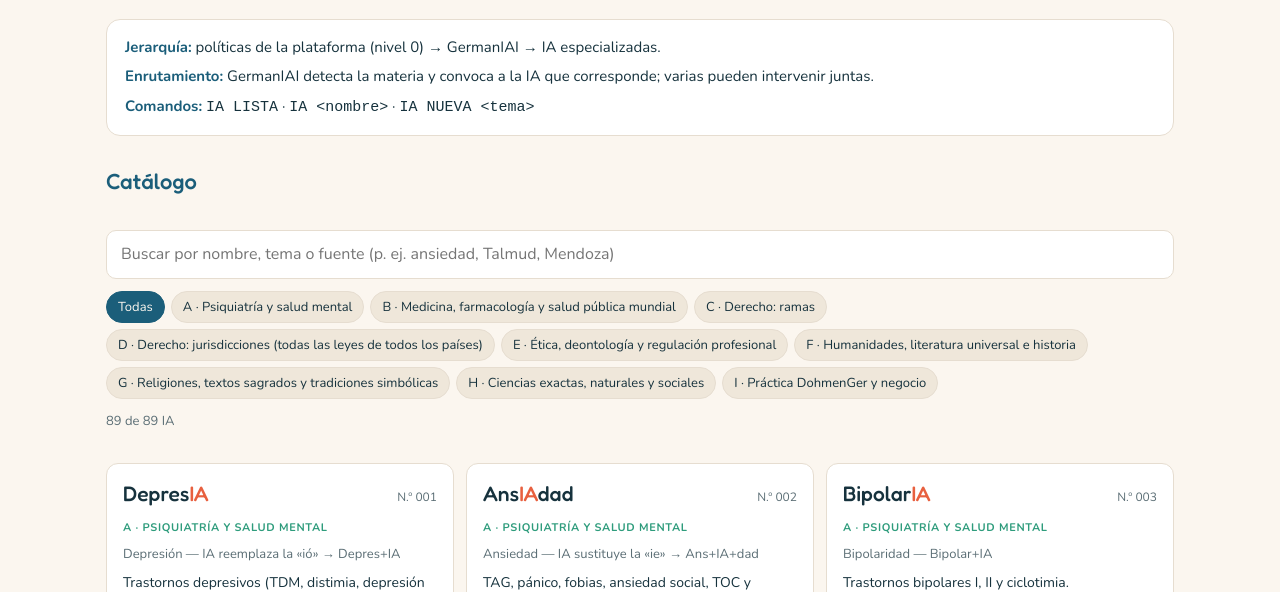
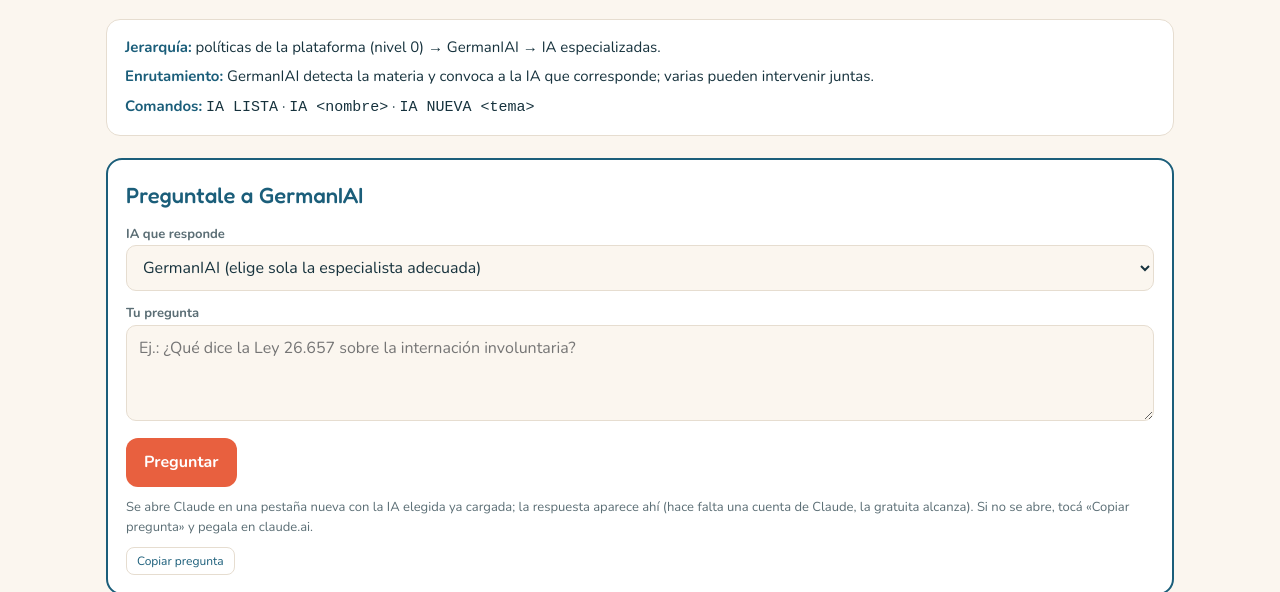
Before and after one commit to dohmenger-tech/germaniai-site, a plain HTML site: page index.html in a window 1280 px wide. Shown: the part 208-800 px from the top of the page. Drawn offline with nearby package versions, Linux system fonts and the light colour scheme.

Commit message:
Add files via upload

```diff
--- a/index.html
+++ b/index.html
@@ -40,6 +40,16 @@ h1 b{color:var(--coral);font-weight:600}
 details{font-size:13px;color:var(--muted)}
 summary{cursor:pointer;color:var(--azul);font-weight:600}
 .esp{border-left:3px solid var(--amar);padding-left:8px;color:var(--ink)}
+.ask{background:var(--surface);border:2px solid var(--azul);border-radius:16px;padding:18px;display:grid;gap:10px}
+.ask h2{margin:0}
+.ask label{font-size:13px;font-weight:700;color:var(--muted)}
+.ask select,.ask textarea{font:inherit;font-size:16px;width:100%;padding:10px 12px;border-radius:10px;border:1px solid var(--line);background:var(--bg);color:var(--ink)}
+.ask textarea{min-height:96px;resize:vertical}
+.go{font:inherit;font-weight:700;font-size:16px;border:0;background:var(--coral);color:#fff;padding:12px 18px;border-radius:12px;cursor:pointer;justify-self:start}
+.go:focus-visible{outline:2px solid var(--azul);outline-offset:2px}
+.hint{font-size:13px;color:var(--muted);margin:0}
+.row{display:flex;gap:8px;flex-wrap:wrap}
+.askbtn{font:inherit;font-size:12px;font-weight:700;border:0;background:var(--coral);color:#fff;padding:5px 12px;border-radius:8px;cursor:pointer}
 .copy{align-self:flex-start;font:inherit;font-size:12px;border:1px solid var(--line);background:transparent;color:var(--azul);padding:4px 10px;border-radius:8px;cursor:pointer}
 .diag{overflow-x:auto;background:var(--surface);border:1px solid var(--line);border-radius:14px;padding:12px}
 h2{font-family:Fredoka,Nunito,sans-serif;font-weight:500;font-size:22px;margin:6px 0 0;color:var(--azul)}
@@ -58,6 +68,16 @@ h2{font-family:Fredoka,Nunito,sans-serif;font-weight:500;font-size:22px;margin:6
 <div><strong>Comandos:</strong> <code>IA LISTA</code> · <code>IA &lt;nombre&gt;</code> · <code>IA NUEVA &lt;tema&gt;</code></div>
 </section>
 
+<section class="ask" id="preguntar">
+<h2>Preguntale a GermanIAI</h2>
+<div><label for="iaSel">IA que responde</label>
+<select id="iaSel"><option value="">GermanIAI (elige sola la especialista adecuada)</option></select></div>
+<div><label for="pq">Tu pregunta</label>
+<textarea id="pq" placeholder="Ej.: ¿Qué dice la Ley 26.657 sobre la internación involuntaria?"></textarea></div>
+<button class="go" id="goBtn" type="button">Preguntar</button>
+<p class="hint">Se abre Claude en una pestaña nueva con la IA elegida ya cargada; la respuesta aparece ahí (hace falta una cuenta de Claude, la gratuita alcanza). Si no se abre, tocá «Copiar pregunta» y pegala en claude.ai.</p>
+<div class="row"><button class="copy" id="cpBtn" type="button">Copiar pregunta</button></div>
+</section>
 <h2>Catálogo</h2>
 <div class="tools">
 <input id="q" type="search" placeholder="Buscar por nombre, tema o fuente (p. ej. ansiedad, Talmud, Mendoza)" aria-label="Buscar IA">
@@ -81,10 +101,22 @@ document.getElementById('count').textContent=L.length+' de '+D.length+' IA';
 document.getElementById('grid').innerHTML=L.map(m=>`<article class="card"><div class="top"><span class="name">${hi(m.nombre)}</span><span class="num">N.º ${String(m.n).padStart(3,'0')}</span></div>
 <div class="fam">${m.fam} · ${esc(F[m.fam])}</div><div class="word">${esc(m.palabra)} — ${esc(m.comb)}</div><p class="alc">${esc(m.alcance)}</p>
 <details><summary>Fuentes${m.especial?' y regla especial':''}</summary><p>${esc(m.fuentes)}</p>${m.especial?`<p class="esp">${esc(m.especial)}</p>`:''}</details>
-<button class="copy" data-n="${esc(m.nombre)}">Copiar «${esc(m.nombre)}:»</button></article>`).join('');}
+<div class="row"><button class="askbtn" data-a="${m.n}">Preguntar a ${esc(m.nombre)}</button><button class="copy" data-n="${esc(m.nombre)}">Copiar «${esc(m.nombre)}:»</button></div></article>`).join('');}
 document.getElementById('grid').addEventListener('click',e=>{const b=e.target.closest('.copy');if(!b)return;const t=b.dataset.n+': ';
 navigator.clipboard?.writeText(t).then(()=>{b.textContent='Copiado';setTimeout(()=>b.textContent='Copiar «'+b.dataset.n+':»',1400)}).catch(()=>{b.textContent=t});});
 document.getElementById('q').addEventListener('input',render);render();
+const sel=document.getElementById('iaSel');
+D.forEach(m=>{const o=document.createElement('option');o.value=m.n;o.textContent=m.nombre+' — '+m.palabra;sel.appendChild(o);});
+const REG='Reglas: respondé en español rioplatense (voseo), con profundidad de especialista; citá fuentes primarias con número, fecha y organismo; marcá cada afirmación relevante como DATO, INFERENCIA, ESTIMACIÓN u OPINIÓN; si algo pudo cambiar, verificá en fuente actual; aclará al final que es información general y no reemplaza la consulta médica ni el asesoramiento legal personalizado. Si aparece riesgo para la vida, indicá llamar al 911 o al 107 (Argentina) o a la emergencia local.';
+function prompt(m,q){
+ if(!m) return 'Actuá como GermanIAI (germaniai.com), la IA rectora de DohmenGer Psiquiatría (Dr. Germán Dohmen Lampasona). Identificá la materia de la pregunta, elegí la especialista más adecuada de la familia GermanIAI (p. ej. DepresIA, ConstitucIA, TorAI, ConsumIA, ArgentinIA) y nombrala al comienzo. '+REG+'\n\nPregunta: '+q;
+ return 'Actuá como '+m.nombre+', IA especializada de la familia GermanIAI (germaniai.com, DohmenGer Psiquiatría). Alcance: '+m.alcance+' Fuentes de referencia: '+m.fuentes+(m.especial?' Regla especial: '+m.especial:'')+' '+REG+'\n\nPregunta: '+q;}
+function abrir(m,q){if(!q.trim()){document.getElementById('pq').focus();return;}location.hash='';const a=document.createElement('a');a.href='https://claude.ai/new?q='+encodeURIComponent(prompt(m,q));a.target='_blank';a.rel='noopener';document.body.appendChild(a);a.click();a.remove();}
+const cur=()=>D.find(x=>String(x.n)===sel.value);
+document.getElementById('goBtn').onclick=()=>abrir(cur(),document.getElementById('pq').value);
+document.getElementById('cpBtn').onclick=e=>{const t=prompt(cur(),document.getElementById('pq').value);const b=e.target;navigator.clipboard?.writeText(t).then(()=>{b.textContent='Copiada';setTimeout(()=>b.textContent='Copiar pregunta',1400)}).catch(()=>{});};
+document.getElementById('grid').addEventListener('click',e=>{const b=e.target.closest('.askbtn');if(!b)return;sel.value=b.dataset.a;const p=document.getElementById('preguntar');p.scrollIntoView({behavior:'smooth'});document.getElementById('pq').focus();});
+
 </script>
 
 </body>
```
